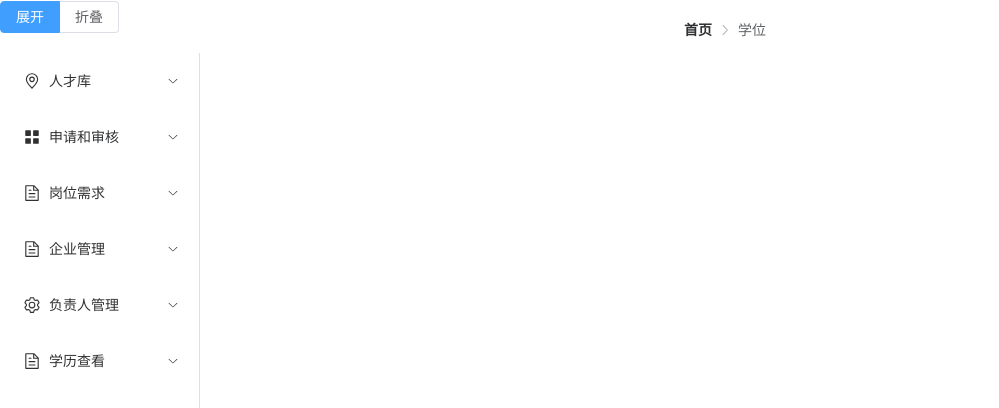
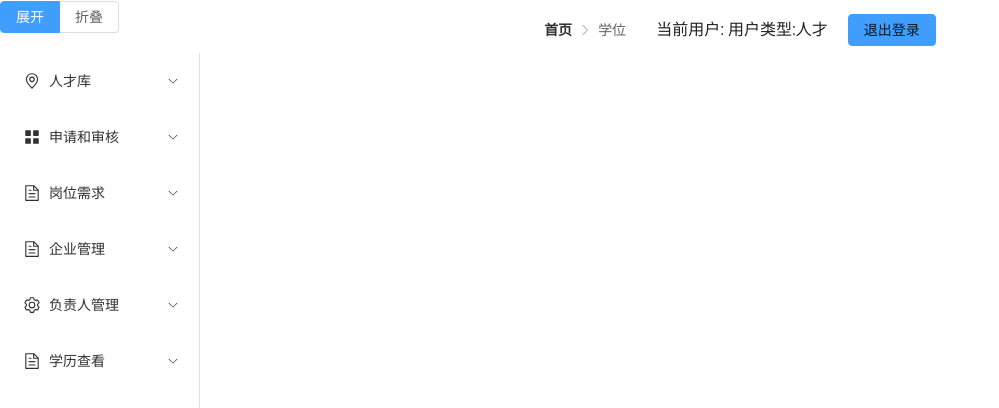
Before and after one commit to 1320503154/dbFrontEnd, a Vue app: page /degree in a window 1280 px wide. Shown: the top 408 px of the page, without its empty margins (0-999 px from the left). Built offline with nearby package versions, Linux system fonts and the light colour scheme.

Commit message:
修复pinia导致的bug,主要是因为没有在函数中return导致的

```diff
--- a/src/main.js
+++ b/src/main.js
@@ -1,27 +1,23 @@
 import { createApp } from "vue";
 import { createPinia } from "pinia";
-import { useRouteStore } from "@/stores/route";
 import piniaPluginPersistedstate from "pinia-plugin-persistedstate";
-
-const pinia = createPinia();
-pinia.use(piniaPluginPersistedstate);
-
 import ElementPlus from "element-plus";
 import "element-plus/dist/index.css";
-
-// Vuetify
 import "vuetify/styles";
 import { createVuetify } from "vuetify";
 import * as components from "vuetify/components";
 import * as directives from "vuetify/directives";
+import App from "./App.vue";
+import router from "./router";
+import { useRouteStore } from "@/stores/route";
+
+const pinia = createPinia();
+pinia.use(piniaPluginPersistedstate);
 
 const vuetify = createVuetify({
 	components,
 	directives,
 });
-
-import App from "./App.vue";
-import router from "./router";
 
 const app = createApp(App);
 
--- a/src/stores/user.js
+++ b/src/stores/user.js
@@ -1,11 +1,13 @@
-import { ref, computed } from "vue";
+import { ref } from "vue";
 import { defineStore } from "pinia";
+import router from "@/router";
 
 export const useUserStore = defineStore(
 	"user",
 	() => {
 		const userInfo = ref({});
 		const companyInfo = ref({});
+
 		function setCompanyInfo(info) {
 			companyInfo.value = info;
 		}
@@ -21,12 +23,20 @@ export const useUserStore = defineStore(
 		function getToken() {
 			return userInfo.value.token;
 		}
+		function logout() {
+			userInfo.value = {};
+			router.push("/login");
+		}
+		//pinia持久化插件在组合式函数下,只有返回要持久化的数据才会生效,此处必须返回userInfo和companyInfo
 		return {
+			userInfo,
+			companyInfo,
 			setUserInfo,
 			getUserInfo,
 			getToken,
 			setCompanyInfo,
 			getCompanyInfo,
+			logout,
 		};
 	},
 	{
--- a/src/utils/axios.js
+++ b/src/utils/axios.js
@@ -20,7 +20,6 @@ LHG.interceptors.request.use(
 		const routeStore = useRouteStore(); // 获取 route store
 
 		const route = routeStore.currentRoute;
-		console.log("In axios.js route::: ", route);
 
 		if (route.path == "/login" || route.path == "/register") {
 			return config;
--- a/src/views/HomeView.vue
+++ b/src/views/HomeView.vue
@@ -39,7 +39,6 @@
 			updateBreadcrumbs();
 		}
 	);
-	console.log(userInfo.value);
 </script>
 
 <template>
@@ -70,6 +69,12 @@
 							}}</span
 						>
 					</el-affix>
+					<el-button
+						type="primary"
+						@click="userStore.logout"
+						style="margin-left: 20px"
+						>退出登录</el-button
+					>
 				</el-header>
 				<el-main>
 					<RouterView></RouterView>
--- a/src/views/Management.vue
+++ b/src/views/Management.vue
@@ -69,6 +69,7 @@
 							}}</span
 						>
 					</el-affix>
+					//退出登录
 				</el-header>
 				<el-main>
 					<RouterView></RouterView>
--- a/src/views/application/ViewApplication.vue
+++ b/src/views/application/ViewApplication.vue
@@ -3,6 +3,7 @@
 		<!-- 搜索表单 -->
 		<el-form
 			inline
+			@submit.prevent="getDataList"
 			:model="searchForm">
 			<el-form-item>
 				<el-input
--- a/src/views/company/ViewCompany.vue
+++ b/src/views/company/ViewCompany.vue
@@ -2,6 +2,7 @@
 	<div>
 		<!-- 搜索表单 -->
 		<el-form
+			@submit.prevent="getDataList"
 			:inline="true"
 			:model="searchForm">
 			<el-form-item>
--- a/src/views/degree/ViewDegree.vue
+++ b/src/views/degree/ViewDegree.vue
@@ -3,6 +3,7 @@
 		<!-- 搜索表单 -->
 		<el-form
 			:inline="true"
+			@submit.prevent="getDataList"
 			:model="searchForm">
 			<el-form-item>
 				<!-- 输入框 -->
--- a/src/views/manager/ViewManager.vue
+++ b/src/views/manager/ViewManager.vue
@@ -3,6 +3,7 @@
 		<!-- 搜索表单 -->
 		<el-form
 			:inline="true"
+			@submit.prevent="getDataList"
 			:model="searchForm">
 			<el-form-item>
 				<!-- 输入框 -->
@@ -222,7 +223,7 @@
 		getDataList();
 		dataList.value.forEach((item) => {
 			for (let i = 0; i < companyInfo.value.length; i++) {
-				if (item.companyId === companyInfo.value[i].companyId) {
+				if (item.companyId == companyInfo.value[i].companyId) {
 					item.companyName = companyInfo.value[i].companyName;
 				}
 			}
--- a/src/views/position/ViewPosition.vue
+++ b/src/views/position/ViewPosition.vue
@@ -3,6 +3,7 @@
 		<!-- 搜索表单 -->
 		<el-form
 			:inline="true"
+			@submit.prevent="getDataList"
 			:model="searchForm">
 			<el-form-item>
 				<!-- 输入框 -->
```
Also changed, not shown: 1 other file (tests, documents, lock files or other folders).
